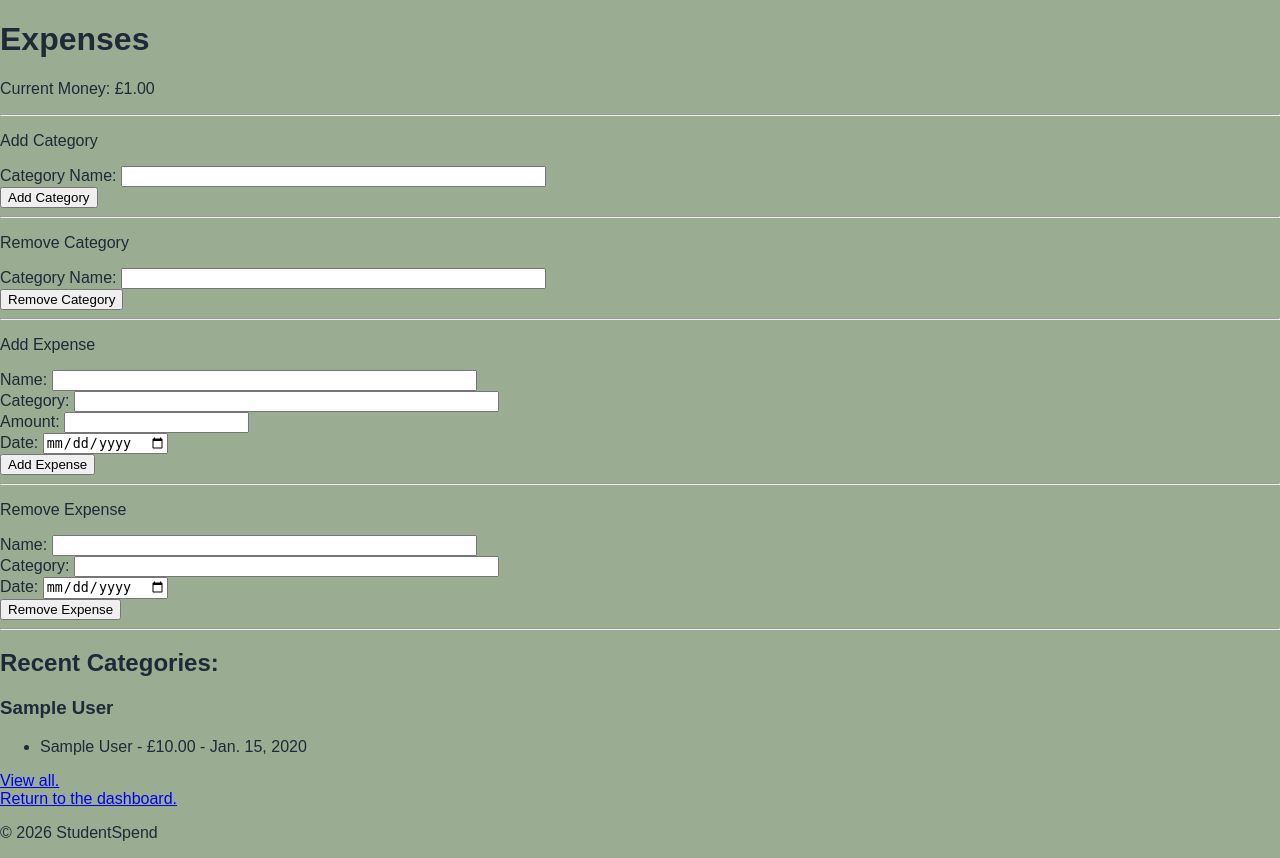
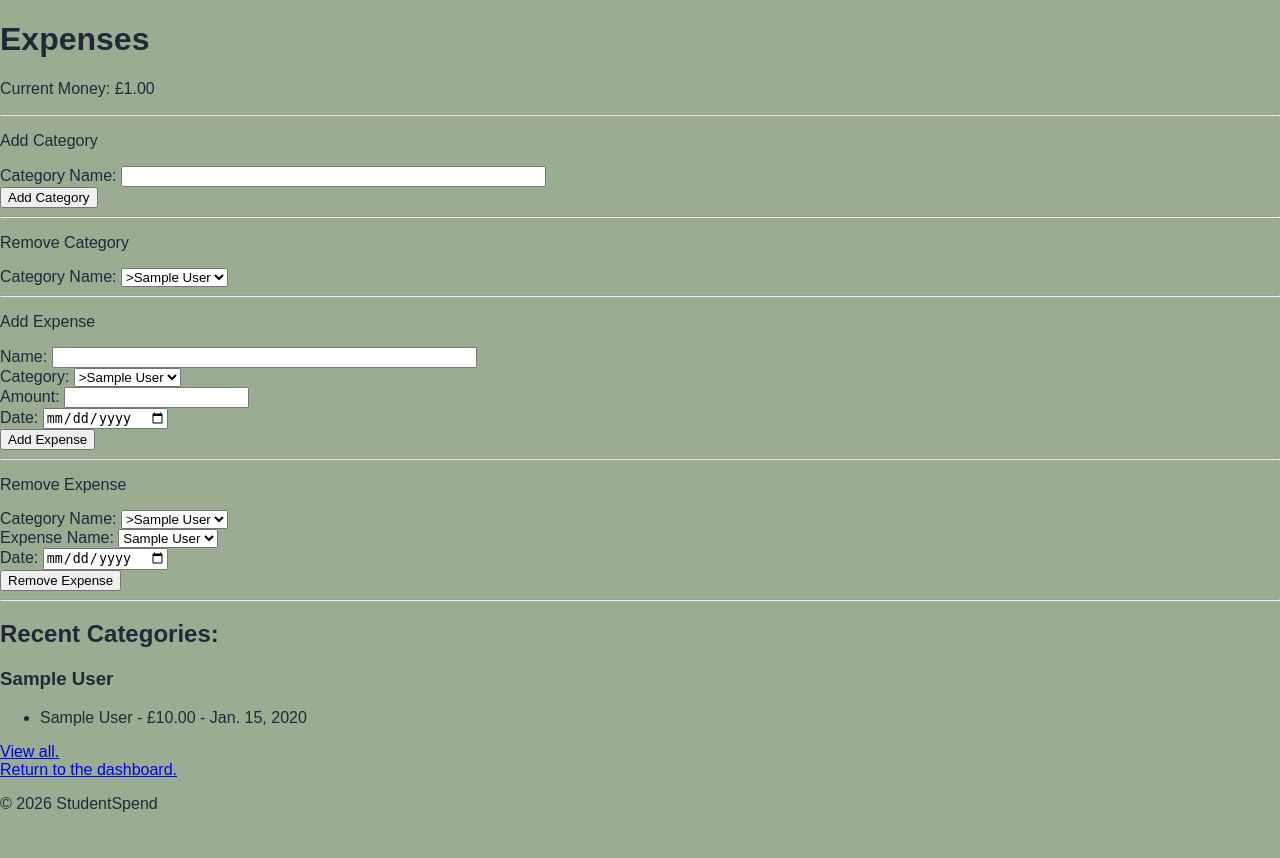
Before and after one commit to Gaja-C/Student-Spend, a Django app: page /student_spend/expenses/ in a window 1280 px wide. After the commit the page ends 812 px from the top, so only its background shows below. Run offline with Django 3.2, Linux system fonts and the light colour scheme; a user stored in the database is signed in; tables that the repository leaves empty hold one stand-in row (values such as "Sample post").

Commit message:
Ammended budget, bills and expenses

```diff
--- a/student_spend/views.py
+++ b/student_spend/views.py
@@ -10,6 +10,7 @@ from decimal import Decimal
 from django.contrib import messages
 from .models import ExpenseCategory, Expense ,MemberOfGroup,Group, Goal
 from datetime import date, datetime
+import json
 
 # Create your views here.
 def index(request):
@@ -74,7 +75,9 @@ def budget(request):
         if action == "add_goal":
             goalName = request.POST.get("goalName")
             date = request.POST.get("date")
-            if (Goal.objects.filter(user=profile, name=goalName).exists()):
+            if (not date):
+                messages.error(request, "Please enter a date.")
+            elif (Goal.objects.filter(user=profile, name=goalName).exists()):
                 messages.error(request, "Goal of same name already exists. Please give this goal a more unique name")
             else:
                 budget = request.POST.get("amount")
@@ -111,13 +114,6 @@ def dashboard(request):
 @login_required
 def expenses(request):
     profile = request.user.userprofile
-    categories = ExpenseCategory.objects.filter(user=profile).order_by('lastAddedTo').values().reverse()
-    categories = categories[:3]
-    mostRecentData = []
-    for category in categories:
-        microExpenses = Expense.objects.filter(user=profile, category_id = category['id']).order_by('date').values().reverse()
-        microExpenses = microExpenses[:3]
-        mostRecentData.append({'category' : category, 'expenses' : microExpenses})
 
     if request.method == 'POST':
         action = request.POST.get("action")
@@ -140,7 +136,9 @@ def expenses(request):
             amount = request.POST.get('amount')
             dateOf = request.POST.get('date')
             category = ExpenseCategory.objects.filter(user=profile, name=categoryName)
-            if category.exists():
+            if (not dateOf):
+                messages.error(request, "Please enter a date.")
+            elif category.exists():
                 if (Expense.objects.filter(user=profile, name=expenseName, category=category.get(), date=dateOf).exists()):
                     messages.error(request, "Expense of same name and date already exists in chosen category.")
                 else:
@@ -152,14 +150,27 @@ def expenses(request):
             categoryName = request.POST.get('categoryName')
             dateOf = request.POST.get('date')
             category = ExpenseCategory.objects.filter(user=profile, name=categoryName)
-            if category.exists():
+            if (not dateOf):
+                messages.error(request, "Please enter a date.")
+            elif category.exists():
                 if (Expense.objects.filter(user=profile, name=expenseName, category=category.get(), date=dateOf).exists()):
                     Expense.objects.filter(user=profile, name=expenseName, category=category.get(), date=dateOf).delete()
                 else:
                     messages.error(request, "Chosen expense does not exist.")
             else:
                 messages.error(request, "Chosen category does not exist.")
-    return render(request, 'student_spend/expenses.html', {'mostRecentData' : mostRecentData},)
+    categories = ExpenseCategory.objects.filter(user=profile).order_by('lastAddedTo').values().reverse()
+    allData = []
+    for category in categories:
+        microExpenses = Expense.objects.filter(user=profile, category_id = category['id']).order_by('date').values().reverse()
+        allData.append({'category' : category, 'expenses' : microExpenses})
+    categories = categories[:3]
+    mostRecentData = []
+    for category in categories:
+        microExpenses = Expense.objects.filter(user=profile, category_id = category['id']).order_by('date').values().reverse()
+        microExpenses = microExpenses[:3]
+        mostRecentData.append({'category' : category, 'expenses' : microExpenses})
+    return render(request, 'student_spend/expenses.html', {'mostRecentData' : mostRecentData, 'allData' : allData},)
 
 @login_required
 def bill_splitting(request):
@@ -246,25 +257,28 @@ def bill_splitting(request):
             nameForGroup = request.POST.get('groupName')
             groupTransaction = Decimal(request.POST.get('transaction'))
 
-            if (groupTransaction):
+            if (groupTransaction > 0):
                 memberOfGroup= MemberOfGroup.objects.get(user=profile, group_name_for_user = nameForGroup)
                 moneyForT= Group.objects.get(id=memberOfGroup.group_id)
                 if (moneyForT.money_per_user <= groupTransaction):
                     memberOfGroup.paid_off = True
                 memberOfGroup.money_spent = memberOfGroup.money_spent + groupTransaction
-                memberOfGroup.lastPayment = datetime.now
+                memberOfGroup.lastPayment = datetime.now()
                 memberOfGroup.save()
+            else:
+                messages.error(request, "Please enter a transaction")
 
+    groups = MemberOfGroup.objects.filter(user=profile).order_by('group_name_for_user')
     memberG = MemberOfGroup.objects.filter(user=profile, paid_off = False).order_by('group_name_for_user').values().reverse()
     memberG = memberG[:5]
     mostRecentData = []
     for memberGroup in memberG:
         group = Group.objects.get(id=memberGroup['group_id'])
         otherMembers = MemberOfGroup.objects.filter(group_id=memberGroup['group_id']).exclude(user=profile)
-        mostRecentData.append({'name' : memberGroup['group_name_for_user'], 'money_spent' : memberGroup['money_spent'], 'money_per_user' : group.money_per_user, 'other_members' : otherMembers})
+        mostRecentData.append({'name' : memberGroup['group_name_for_user'], 'money_spent' : memberGroup['money_spent'], 'money_per_user' : group.money_per_user, 'other_members' : otherMembers,})
 
 
-    return render(request, 'student_spend/bill-splitting.html', {'mostRecentData' : mostRecentData},)
+    return render(request, 'student_spend/bill-splitting.html', {'mostRecentData' : mostRecentData, 'groups' : groups,},)
 
 def addMember(userProfile, group, groupName):
     alsoMemberIn=MemberOfGroup.objects.filter(user=userProfile, paid_off = False ).order_by('lastPayment').values().reverse()
--- a/templates/student_spend/expenses.html
+++ b/templates/student_spend/expenses.html
@@ -22,8 +22,15 @@
     <p>Remove Category</p>
     {% csrf_token %}
     <input type="hidden" name="action" value="remove_category">
-    Category Name: <input type="text" name="categoryName" size="50"/><br />
-    <input type="submit" value="Remove Category"><br />
+    Category Name: <select name="categoryName" id="selectCategory">
+        {% for item in allData %}
+            <option value = "{{item.category.name}}" expenseNames='[
+                {% for expense in item.expenses %}
+                    {"name":"{{ expense.name|escapejs }}"}{% if not forloop.last %},{% endif %}
+                {% endfor %}
+            ]'>>{{ item.category.name }} </option>
+        {% endfor %}
+    </select><br/>
 </form>
 <hr>
 <form method="post" action=".">
@@ -31,7 +38,15 @@
     {% csrf_token %}
     <input type="hidden" name="action" value="add_expense">
     Name: <input type="text" name="expenseName" size="50"/><br />
-    Category: <input type="text" name="categoryName" size="50"/><br />
+    Category: <select name="categoryName" id="selectCategory">
+        {% for item in allData %}
+            <option value = "{{item.category.name}}" expenseNames='[
+                {% for expense in item.expenses %}
+                    {"name":"{{ expense.name|escapejs }}"}{% if not forloop.last %},{% endif %}
+                {% endfor %}
+            ]'>>{{ item.category.name }} </option>
+        {% endfor %}
+    </select><br/>
     Amount: <input type="number" name="amount" size="50" step="0.01" min="0"/><br />
     Date: <input type="date" name="date" size="50"/><br />
     <input type="submit" value="Add Expense"><br />
@@ -41,8 +56,17 @@
     <p>Remove Expense</p>
     {% csrf_token %}
     <input type="hidden" name="action" value="remove_expense">
-    Name: <input type="text" name="expenseName" size="50"/><br />
-    Category: <input type="text" name="categoryName" size="50"/><br />
+    Category Name: <select name="categoryName" id="selectCategory">
+        {% for item in allData %}
+            <option value = "{{item.category.name}}" expenseNames='[
+                {% for expense in item.expenses %}
+                    {"name":"{{ expense.name|escapejs }}"}{% if not forloop.last %},{% endif %}
+                {% endfor %}
+            ]'>>{{ item.category.name }} </option>
+        {% endfor %}
+    </select><br/>
+    Expense Name: <select id="selectExpense" name="expenseName">
+    </select><br/>
     Date: <input type="date" name="date" size="50"/><br />
     <input type="submit" value="Remove Expense"><br />
 </form>
@@ -71,6 +95,22 @@
 function confirmDeleteCategory() {
     return confirm("Are you sure you want to delete this category?\nDeleting it will also remove all expenses in the category.");
 }
+
+const selectCategory = document.getElementById("selectCategory")
+const selectExpense = document.getElementById('selectExpense');
+function updateExpenses() {
+    const selectedOption = selectCategory.options[selectCategory.selectedIndex];
+    const expenses = JSON.parse(selectedOption.getAttribute('expenseNames'));
+    selectExpense.innerHTML = "";
+    for (const expense of expenses) {
+        const opt = document.createElement('option');
+        opt.value = expense.name;
+        opt.textContent = expense.name;
+        selectExpense.appendChild(opt);
+    }
+}
+updateExpenses();
+selectCategory.addEventListener("change", updateExpenses);
 </script>
 {% endblock %}
 
```
Also changed, not shown: templates/student_spend/bill-splitting.html (+20 -4 lines).
